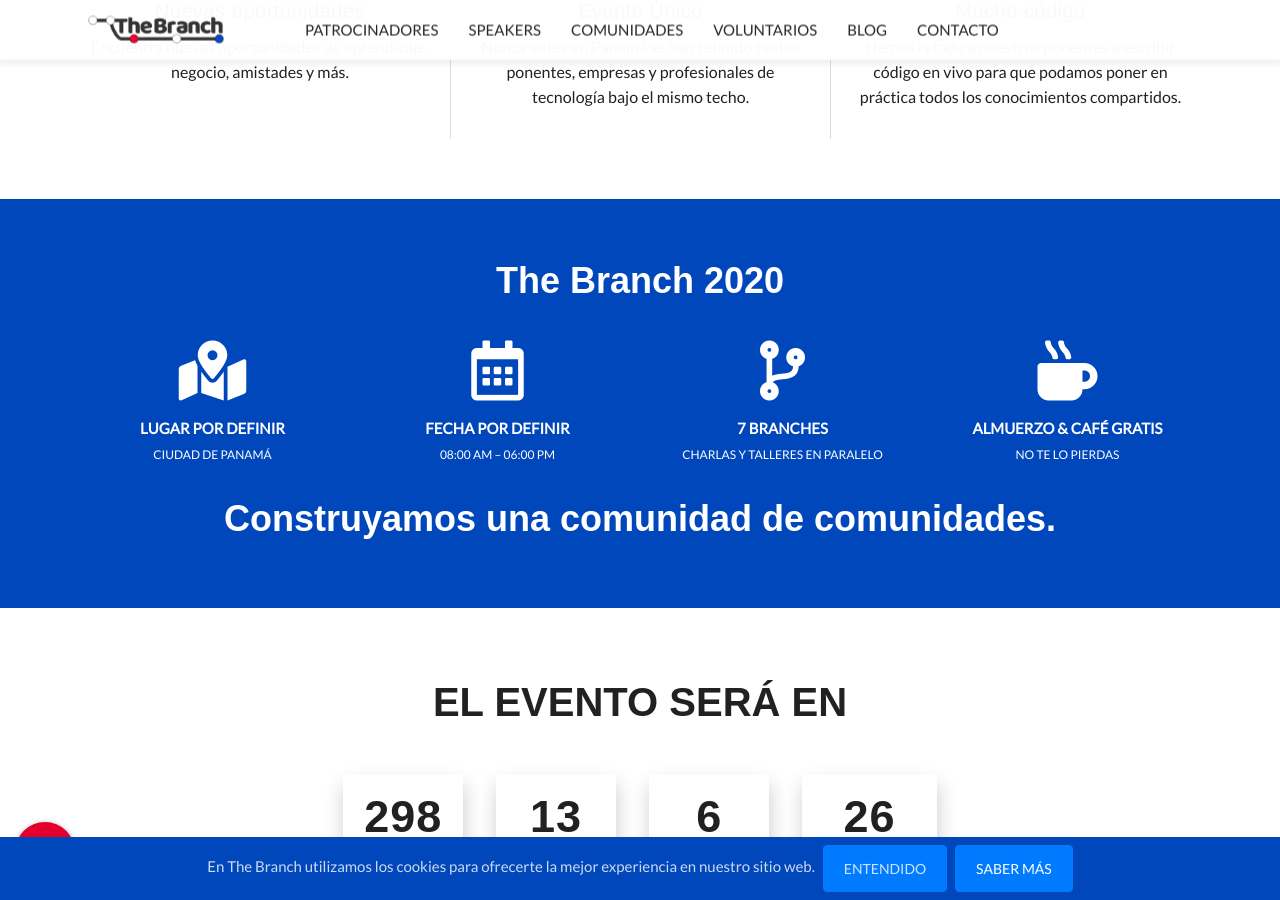
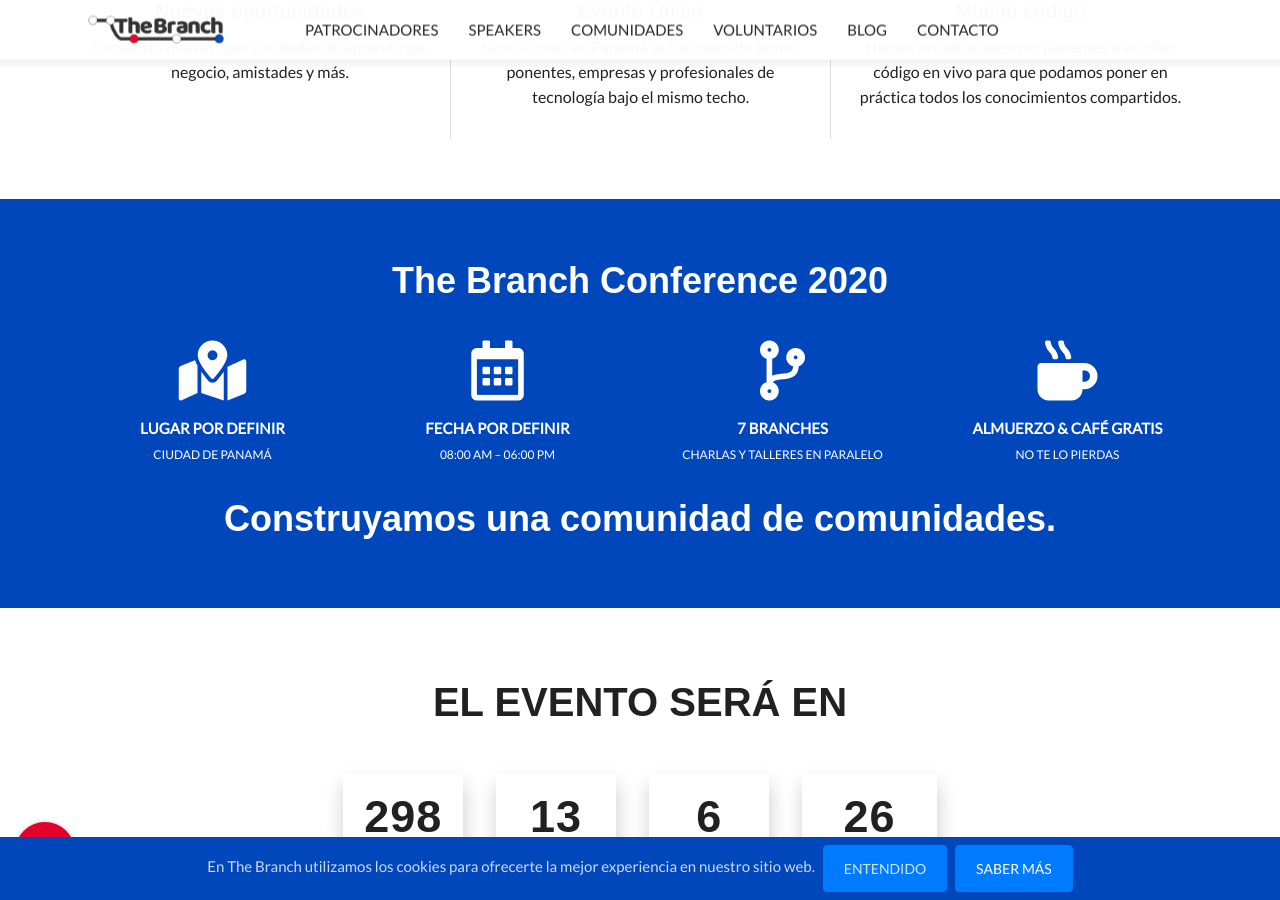
Before and after one commit to marvlm/thebranchconf, a Jekyll site: the page built from index.html, in a window 1280 px wide and 900 px high, scrolled down 2247 px. Built offline with Jekyll 4.4.1, drawn with Linux system fonts in a browser that asks for light colours; nearby versions of some CDN libraries; some web fonts are replaced; the list of posts is cut into pages by our own code; comment, search, counter and statistics services are not loaded.

```diff
--- a/_includes/widgets/2020.html
+++ b/_includes/widgets/2020.html
@@ -3,7 +3,7 @@
         <div class="row text-center">
             <div class="col-md-12 col-sm-12 col-xs-12">
                 <div class="heading-count">
-                    <h2 class="heading wow fadeInDown" data-wow-delay="0.2s"><span class="thebranch">The Branch</span> 2020</h2>
+                    <h2 class="heading wow fadeInDown" data-wow-delay="0.2s"><span class="thebranch">{{ site.title }}</span> 2020</h2>
                 </div>
             </div>
             <!-- Counter Item -->
```
